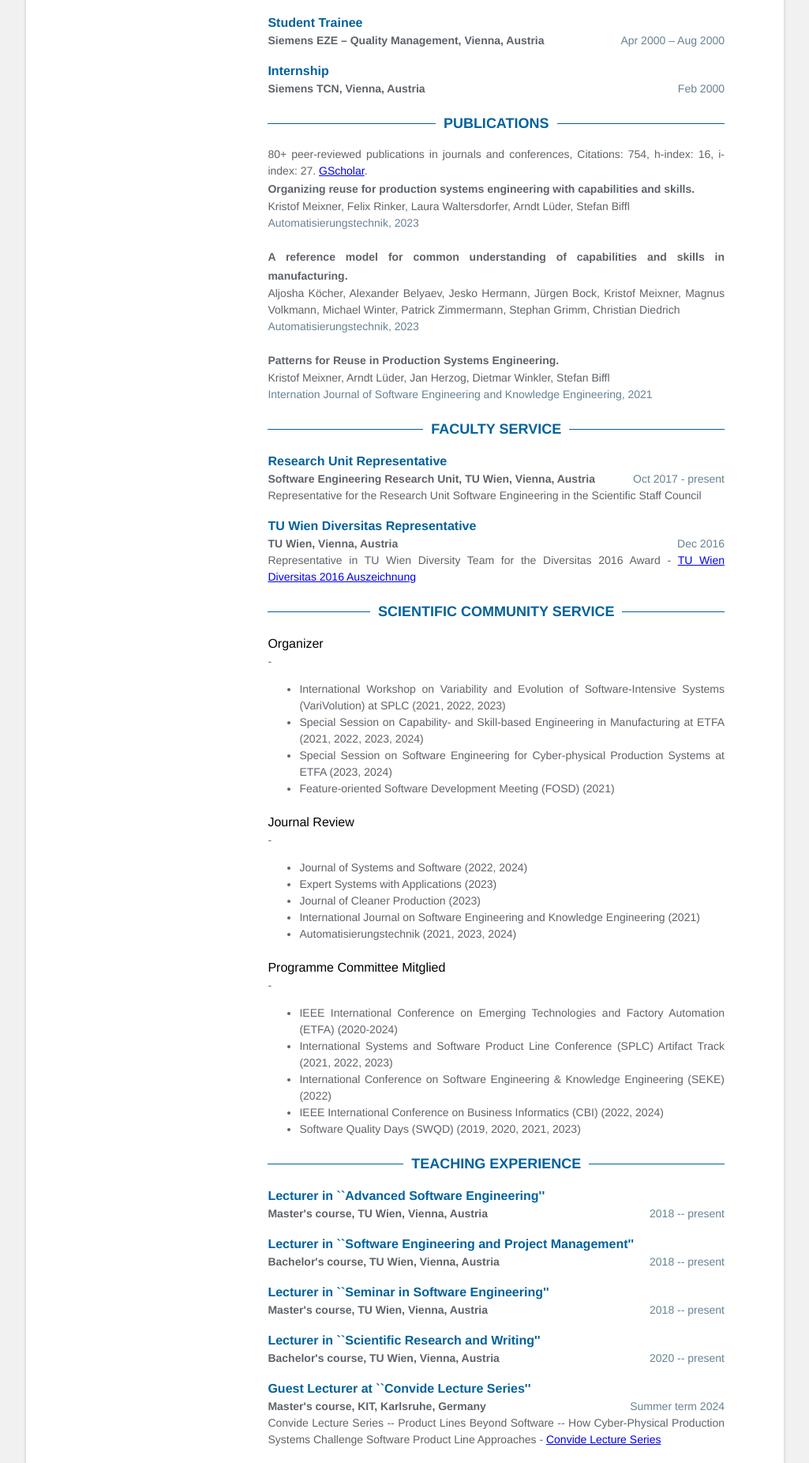
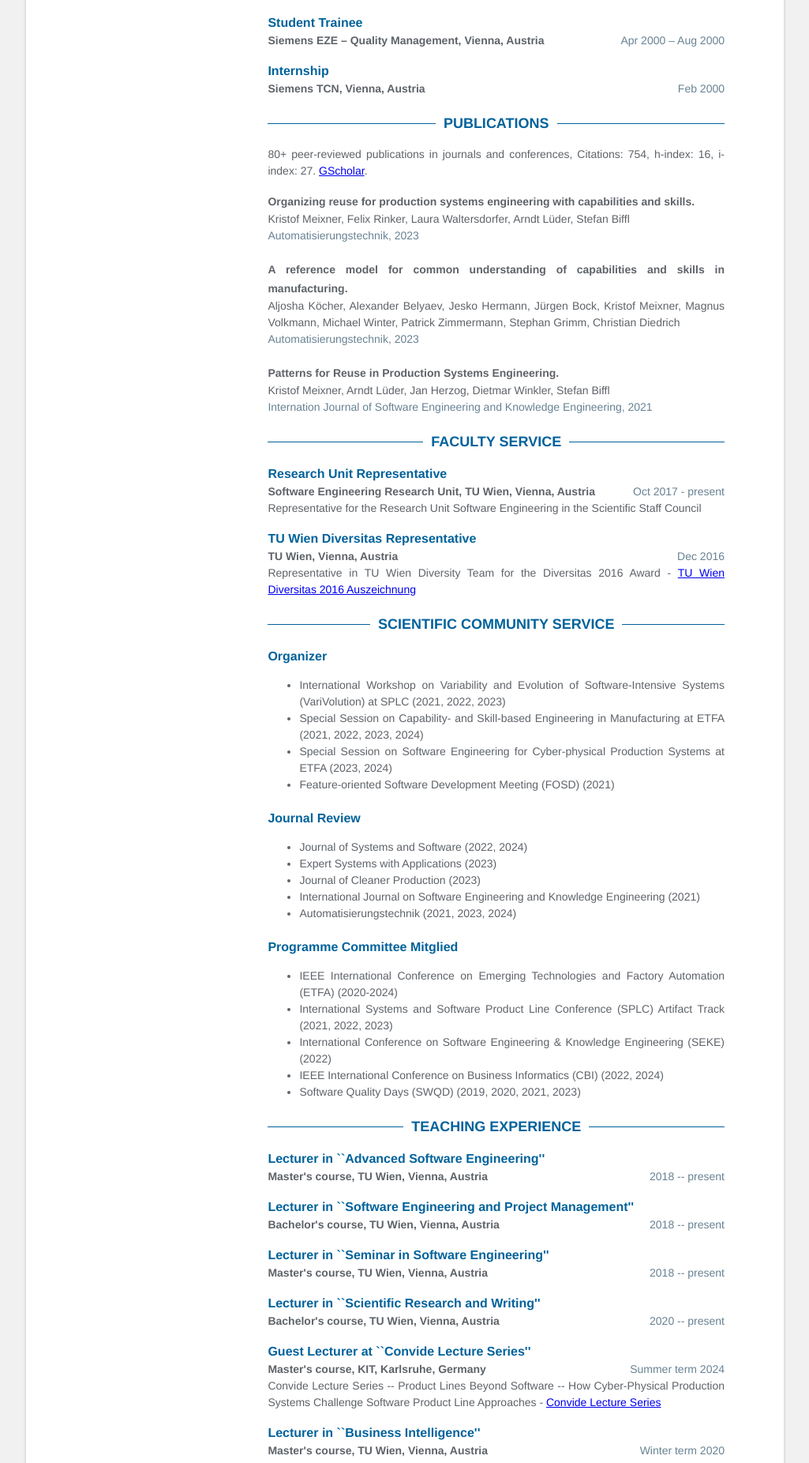
Before and after one commit to kristofmeixner/kristofmeixner.github.io, a Jekyll site: the page built from index.html, in a window 1280 px wide. Shown: the part 1247-3099 px from the top of the page at 79% size, without its empty margins (127-1152 px from the left). Built offline with Jekyll 4.4.1, drawn with Linux system fonts in a browser that asks for light colours.

Commit message:
Changed scientific services

```diff
--- a/_includes/publications.html
+++ b/_includes/publications.html
@@ -3,6 +3,7 @@
 <section class="publications">
     <h2 class="title">Publications</h2>
     <div class="details">80+ peer-reviewed publications in journals and conferences, Citations: 754, h-index: 16, i-index: 27.  <a href="https://scholar.google.com/citations?user=hdsHN_EAAAAJ">GScholar</a>.</div>
+    <p></p>
     <div class="publication-items">
         {% for pub in publications%}
             <div class="publication-item">
--- a/_includes/scientificservice.html
+++ b/_includes/scientificservice.html
@@ -12,7 +12,7 @@
                     {{sci.title}}
                 </a>
             </span> -->
-            <div class="details">- {{sci.details}}</div>
+            <div class="details">{{sci.details}}</div>
         </div>
     {% endfor %}
 </section>
--- a/_sass/includes/scientificservice.scss
+++ b/_sass/includes/scientificservice.scss
@@ -1,6 +1,9 @@
 .scientificservice {
     .title {
         @include header;
+    }
+    .role {
+        @include sub-header;
     }
     .project {
         margin-bottom: 20px;
```
